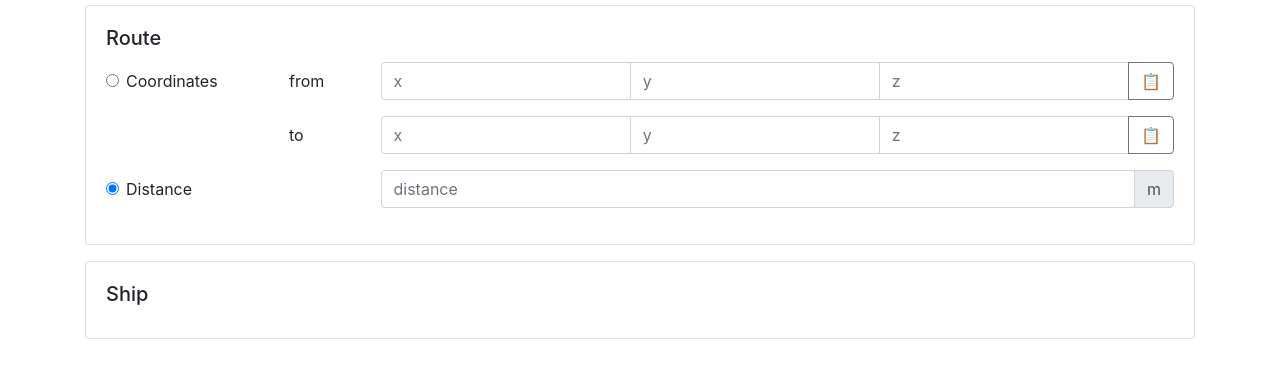
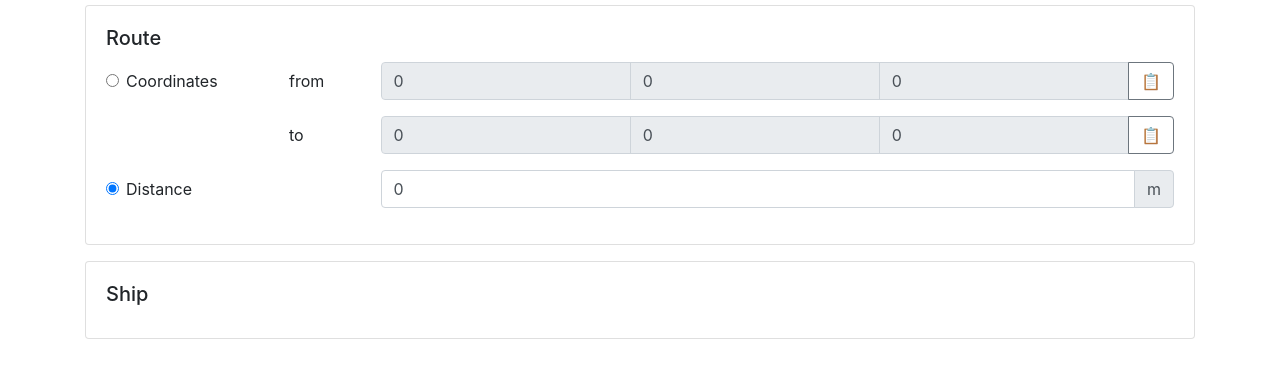
Before and after one commit to Clashsoft/se-flight-calculator, a plain HTML site: page index.html in a window 1280 px wide. Both pictures are taken after a click on the radio button "Distance". Shown: the part 67-442 px from the top of the page. Drawn offline with nearby package versions, Linux system fonts and the light colour scheme.

Commit message:
Implement Route field connections

```diff
--- a/index.html
+++ b/index.html
@@ -86,7 +86,7 @@
 				<div class="col-lg-1"></div>
 				<div class="col">
 					<div class="input-group">
-						<input type="number" class="form-control" placeholder="distance">
+						<input type="number" class="form-control" placeholder="distance" id="distanceField">
 						<div class="input-group-append">
 							<span class="input-group-text">m</span>
 						</div>
--- a/index.js
+++ b/index.js
@@ -79,6 +79,50 @@ class RadioField extends Field {
 	}
 }
 
+// =============== Constants ===============
+
+const routeType = new RadioField('routeType', 'coordinates');
+const distance = new InputField('distance', 0, document.getElementById('distanceField'));
+const startX = new InputField('startXCoordinate', 0, document.getElementById('startXCoordinateInput'));
+const startY = new InputField('startYCoordinate', 0, document.getElementById('startYCoordinateInput'));
+const startZ = new InputField('startZCoordinate', 0, document.getElementById('startZCoordinateInput'));
+const destX = new InputField('destXCoordinate', 0, document.getElementById('destXCoordinateInput'));
+const destY = new InputField('destYCoordinate', 0, document.getElementById('destYCoordinateInput'));
+const destZ = new InputField('destZCoordinate', 0, document.getElementById('destZCoordinateInput'));
+
+// =============== Initialization ===============
+
+init();
+
+function init() {
+	routeType.addChangeHandler((field, oldValue, newValue) => {
+		let coordinates = newValue === 'coordinates';
+		distance.input.readOnly = coordinates;
+		startX.input.readOnly = !coordinates;
+		startY.input.readOnly = !coordinates;
+		startZ.input.readOnly = !coordinates;
+		destX.input.readOnly = !coordinates;
+		destY.input.readOnly = !coordinates;
+		destZ.input.readOnly = !coordinates;
+	});
+
+	const updateDest = (field, oldValue, newValue) => {
+		if (routeType.value === 'coordinates') {
+			distance.value = Math.sqrt(
+				(startX.value - destX.value) ** 2 + (startY.value - destY.value) ** 2 + (startZ.value - destZ.value) **
+				2);
+		}
+	};
+
+	routeType.addChangeHandler(updateDest);
+	startX.addChangeHandler(updateDest);
+	startY.addChangeHandler(updateDest);
+	startZ.addChangeHandler(updateDest);
+	destX.addChangeHandler(updateDest);
+	destY.addChangeHandler(updateDest);
+	destZ.addChangeHandler(updateDest);
+}
+
 // =============== Functions ===============
 
 // --------------- Helpers ---------------
```
